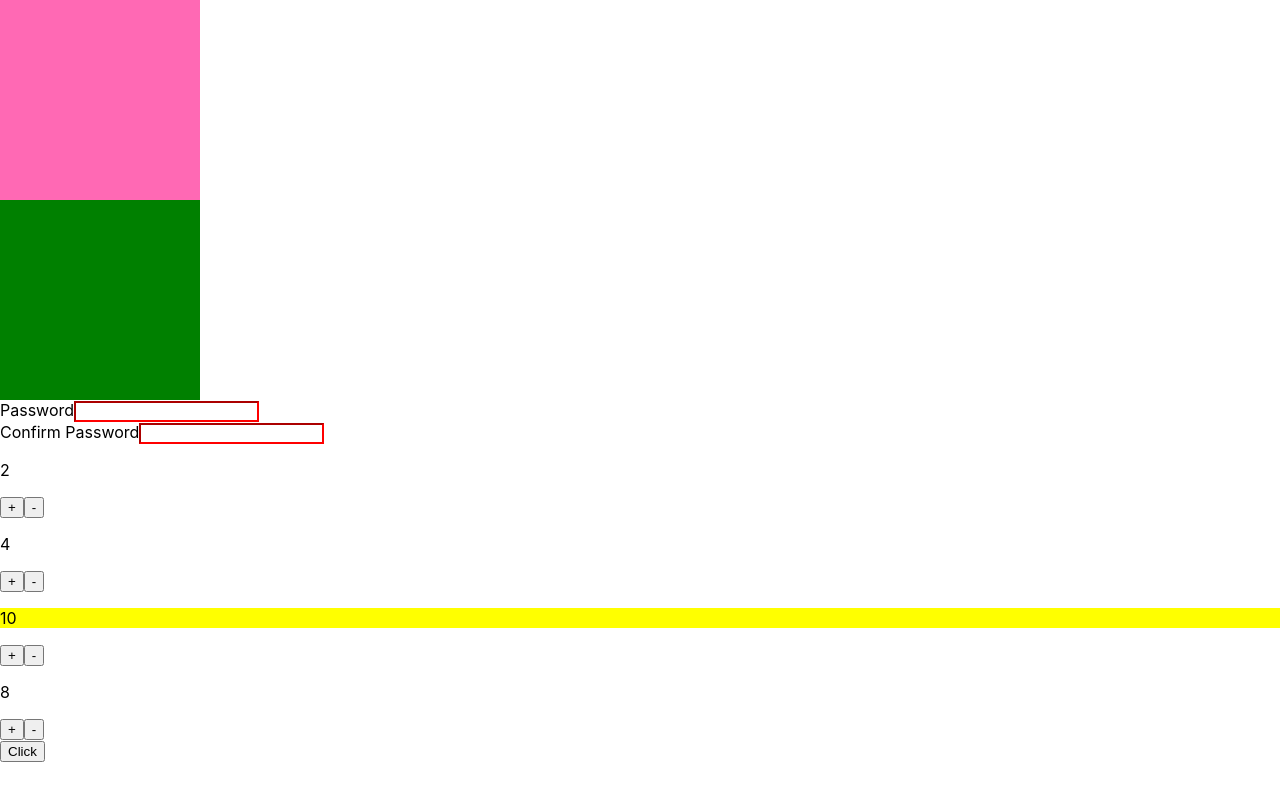
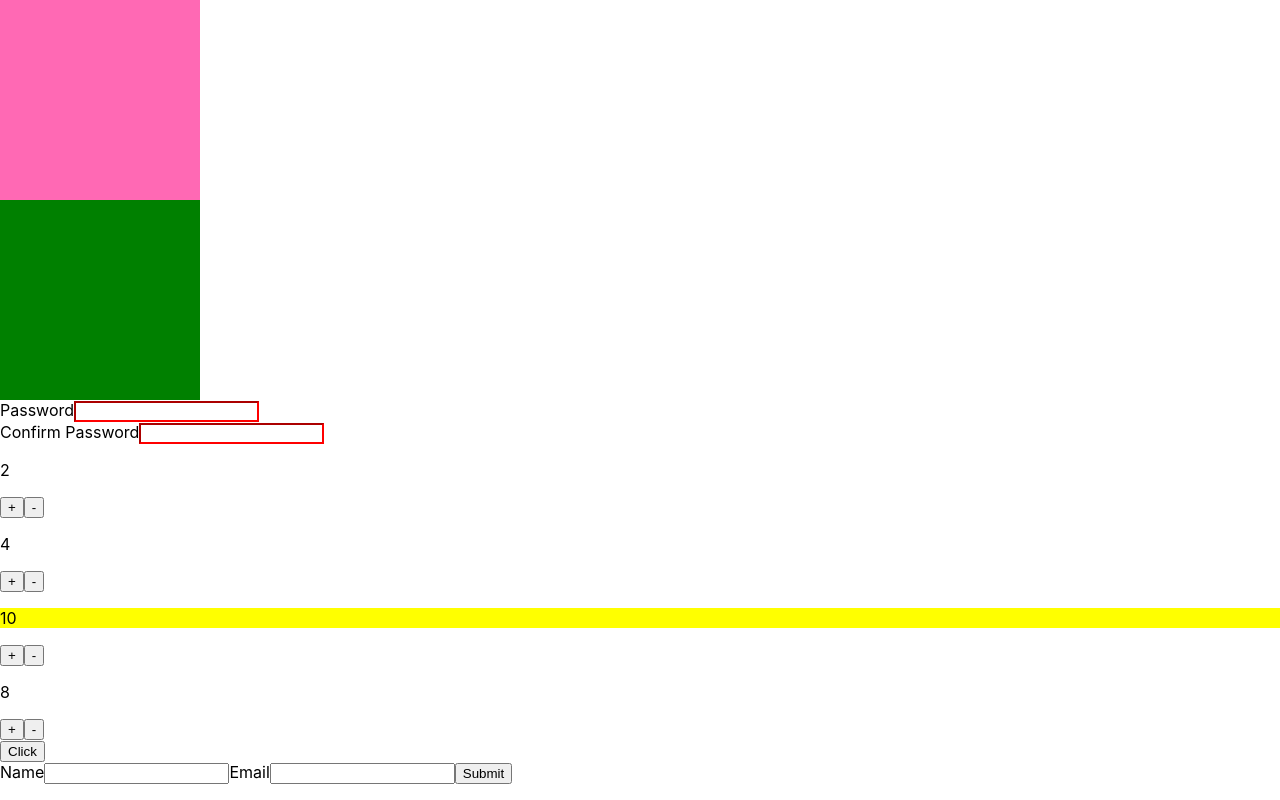
Before and after one commit to Avi-Cohen-Nehemia/week-10--advanced-react, a React (Create React App) app: page / in a window 1280 px wide. Built offline with nearby package versions, Linux system fonts and the light colour scheme.

Commit message:
created 'Form' component which when submitted prints its content to the console and then gets cleared

```diff
--- a/src/App.js
+++ b/src/App.js
@@ -4,6 +4,7 @@ import Squares from './components/Squares/Squares';
 import SignUp from './components/SignUp/SignUp';
 import Max from './components/Max/Max';
 import Button from './components/Button';
+import Form from "./components/Form";
 
 function App() {
   return (
@@ -21,6 +22,10 @@ function App() {
       <Button
         handleUpdate={ console.log }
       />
+
+      <Form
+        handleSubmit={ console.log }
+      />
     </>
   );
 }
--- /dev/null
+++ b/src/components/Form.js
@@ -0,0 +1,77 @@
+import React, { Component } from 'react';
+
+class Form extends Component {
+
+    constructor(props) {
+
+        super(props);
+
+        this.state = {
+            name: "",
+            email: ""
+        };
+
+        this.handleName = this.handleName.bind(this);
+        this.handleEmail = this.handleEmail.bind(this);
+        this.handleClick = this.handleClick.bind(this);
+    }
+
+    handleName(e) {
+
+        let value = e.currentTarget.value;
+
+        this.setState({ name: value });
+    }
+
+    handleEmail(e) {
+
+        let value = e.currentTarget.value;
+
+        this.setState({ email: value });
+    }
+
+    handleClick(e) {
+        e.preventDefault();
+
+        const { handleSubmit } = this.props;
+
+        handleSubmit(this.state);
+        this.setState({
+            name: "",
+            email: ""
+        });
+    }
+
+    render() {
+        const { name, email } = this.state;
+
+        return (
+            <form>
+                <label>
+                    Name
+                    <input
+                        type="text"
+                        value={ name }
+                        onChange={ this.handleName }
+                    />
+                </label>
+                <label>
+                    Email
+                    <input
+                        type="email"
+                        value={ email }
+                        onChange={ this.handleEmail }
+                    />
+                </label>
+                <button
+                    type="submit"
+                    onClick={ this.handleClick }
+                >
+                    Submit
+                </button>
+            </form>
+        );
+    }
+}
+
+export default Form;
```
